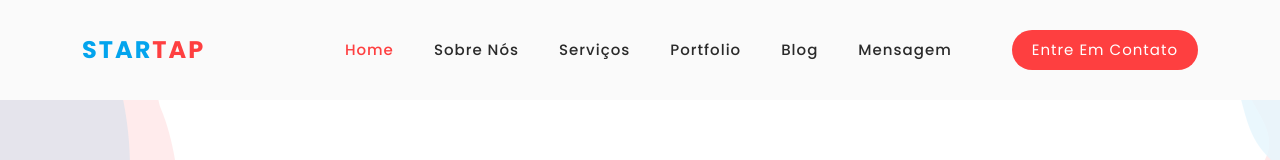
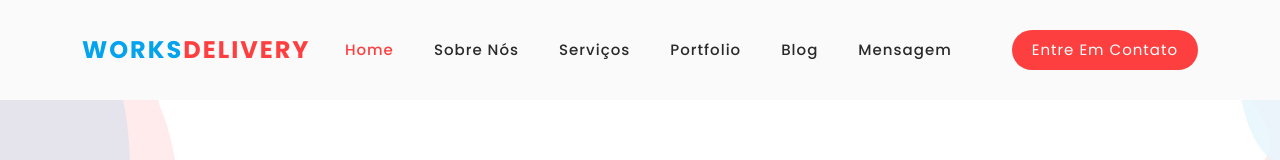
Before and after one commit to P3droCYB/Startap, a plain HTML site: page index.html in a window 1280 px wide. Shown: the top 160 px of the page. Drawn offline with Linux system fonts and the light colour scheme.

Commit message:
Update index.html

```diff
--- a/index.html
+++ b/index.html
@@ -9,8 +9,8 @@
     <meta name="author" content="">
     <link rel="preconnect" href="https://fonts.gstatic.com">
     <link href="https://fonts.googleapis.com/css2?family=Poppins:wght@100;200;300;400;500;600;700;800;900&display=swap" rel="stylesheet">
+    <title>Works delivery</title>
 
-    <title>Works delivery</title>
 
     <!-- Bootstrap core CSS -->
     <link href="vendor/bootstrap/css/bootstrap.min.css" rel="stylesheet">
@@ -52,7 +52,7 @@ https://templatemo.com/tm-562-space-dynamic
           <nav class="main-nav">
             <!-- ***** Logo Start ***** -->
             <a href="index.html" class="logo">
-              <h4>Star<span>tap</span></h4>
+              <h4>Works<span>delivery</span></h4>
             </a>
             <!-- ***** Logo End ***** -->
             <!-- ***** Menu Start ***** -->
```
